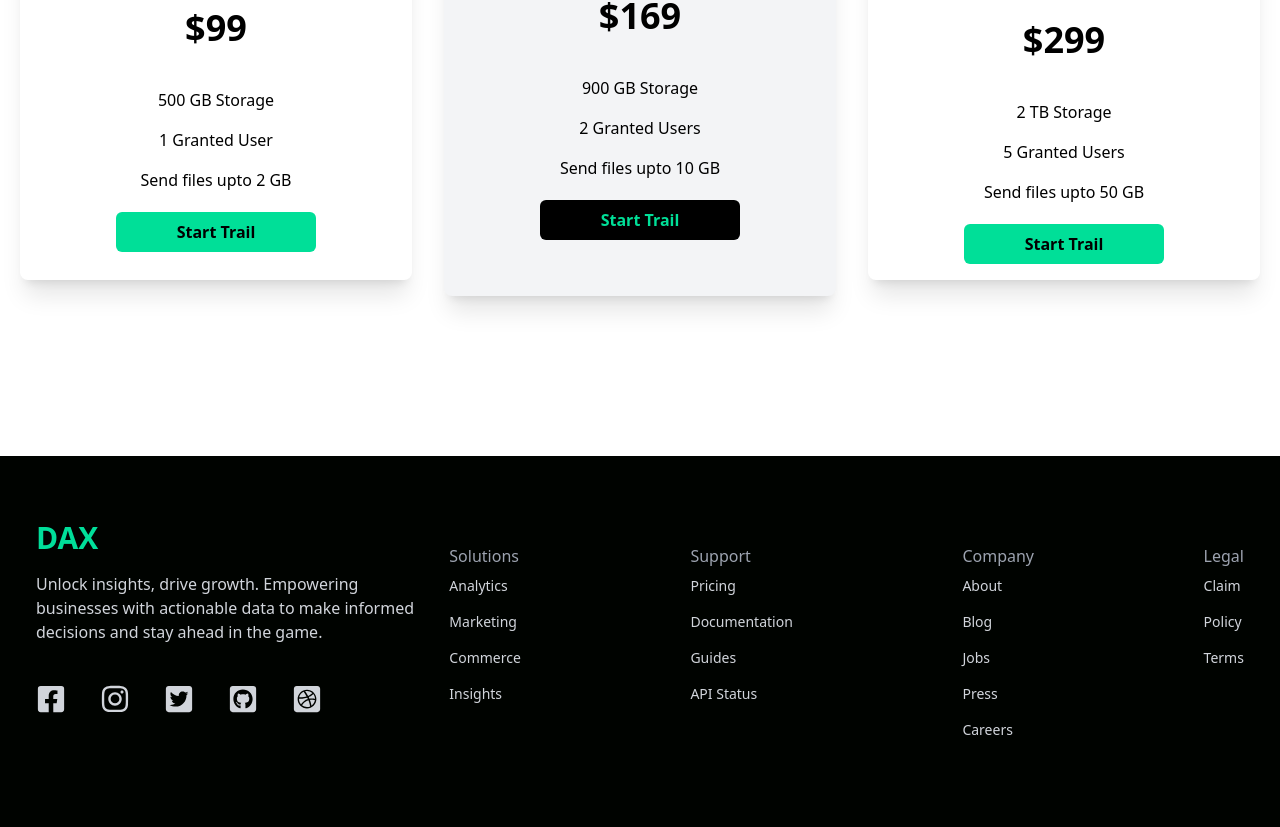
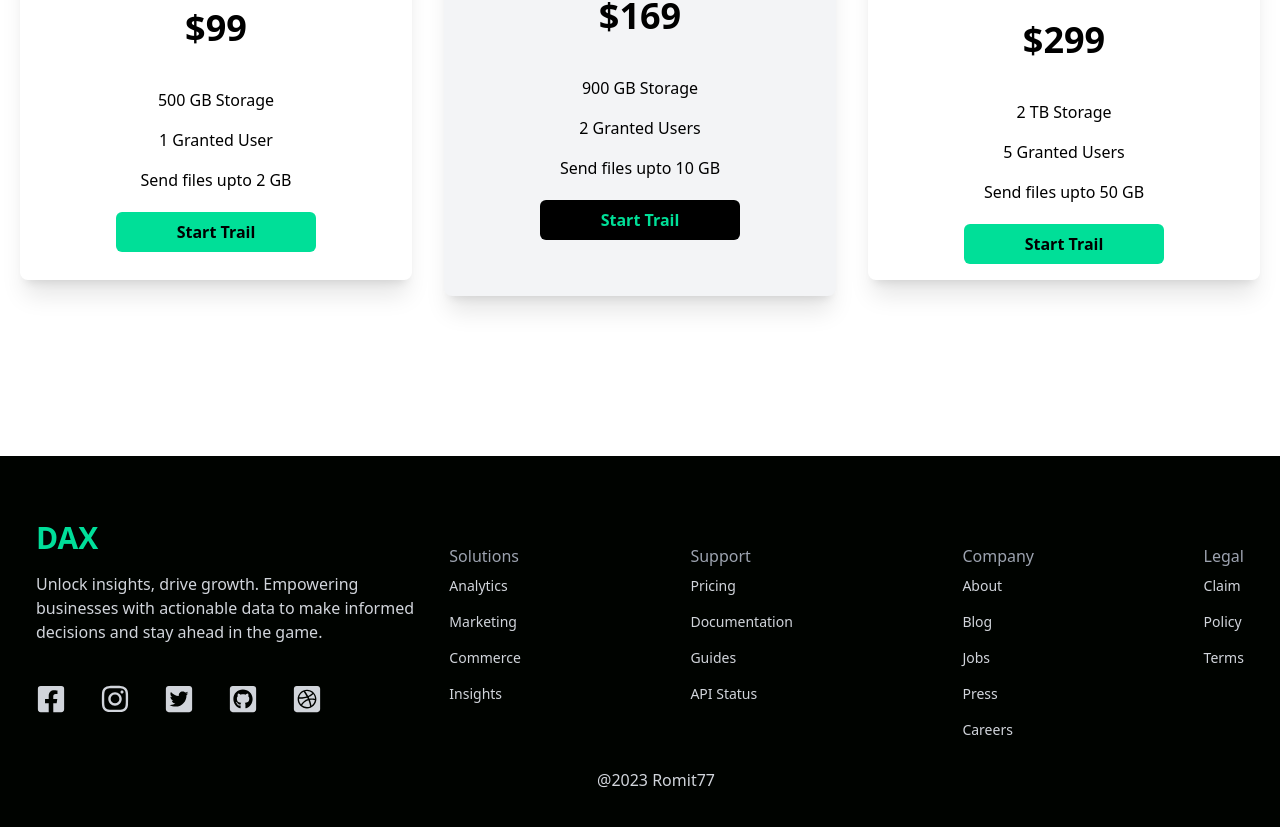
Before and after one commit to Romit77/DAX, a React (Vite) app: page / in a window 1280 px wide. Shown: the part 1899-2726 px from the top of the page. Built offline with nearby package versions, Linux system fonts and the light colour scheme.

Commit message:
modified footer

```diff
--- a/src/Components/Footer.jsx
+++ b/src/Components/Footer.jsx
@@ -61,6 +61,9 @@ const Footer = () => {
           </ul>
         </div>
       </div>
+      <p className="flex justify-center items-center w-[1240px] h-[1px]">
+        @2023 Romit77
+      </p>
     </div>
   );
 };
--- a/src/Components/Navbar.jsx
+++ b/src/Components/Navbar.jsx
@@ -10,7 +10,9 @@ const Navbar = () => {
 
   return (
     <div className="text-white flex justify-between items-center h-24 max-w-[1240px] mx-auto px-4 ">
-      <h1 className=" w-full text-3xl font-bold text-[#00df98]">DAX</h1>
+      <h1 className=" w-full text-3xl font-bold text-[#00df98] cursor-pointer">
+        DAX
+      </h1>
       <ul className="hidden md:flex">
         <li className="p-4 cursor-pointer">Home</li>
         <li className="p-4 cursor-pointer">Company</li>
```
